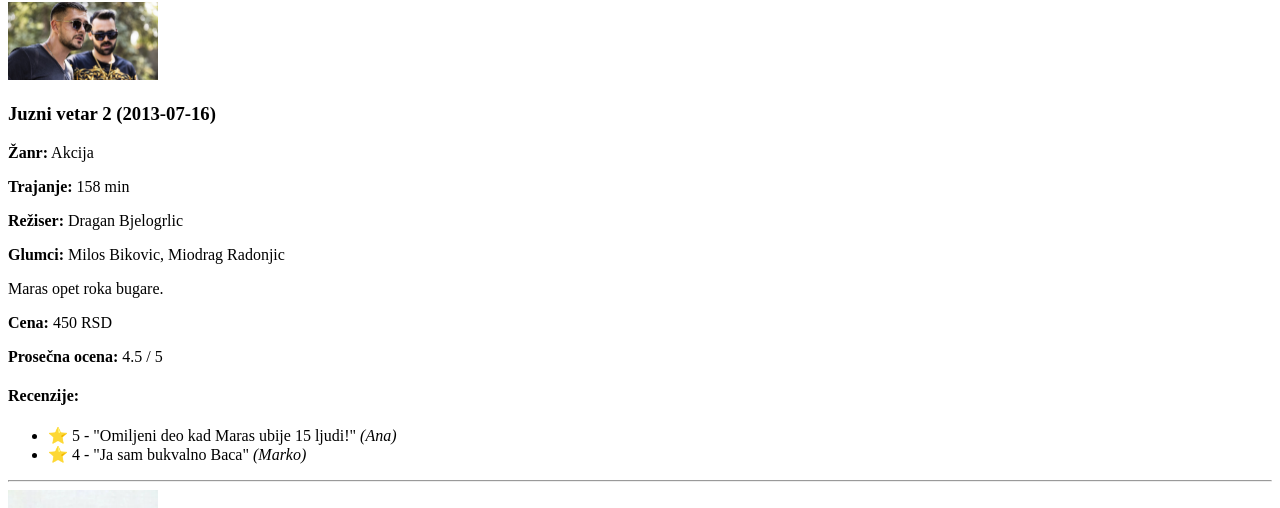
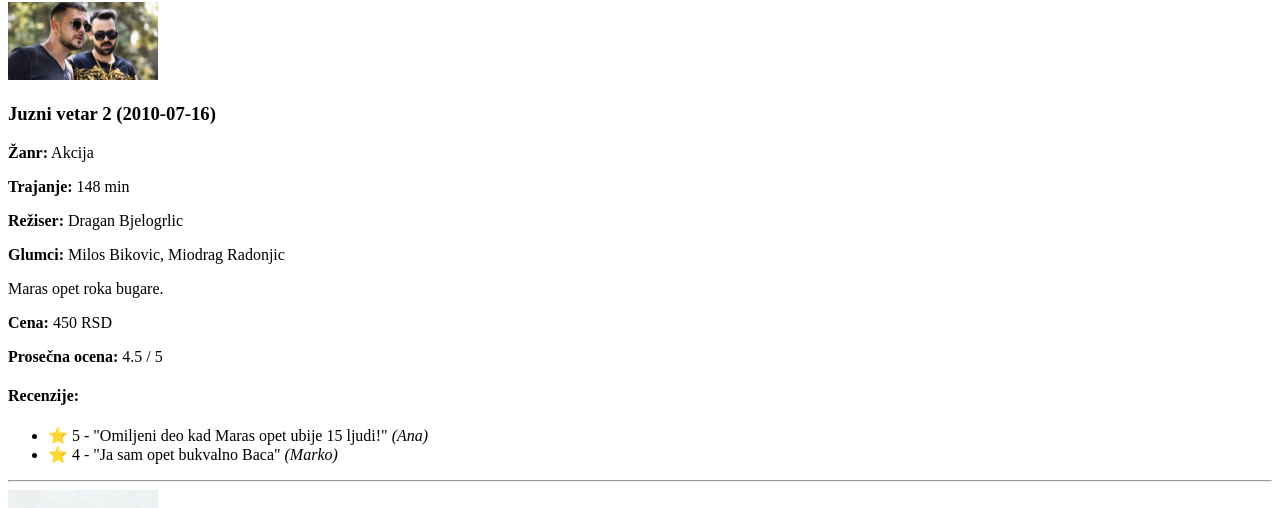
Before and after one commit to KemneProgramer/interfejsjul2, an Angular app: page /filmovi in a window 1280 px wide. Shown: the part 610-1118 px from the top of the page. Built offline with nearby package versions, Linux system fonts and the light colour scheme.

Commit message:
tvrdji commit
dodao film dana

```diff
--- /dev/null
+++ b/src/app/komponente/filmovi.ts
@@ -0,0 +1,73 @@
+import { Film } from '../modeli/film.model';
+
+export const sviFilmovi: Film[] = [
+  {
+    id: 1,
+    naziv: 'Juzni vetar',
+    autor: 'Dragan Bjelogrlic',
+    opis: 'Maras roka bugare.',
+    zanr: 'Akcija',
+    trajanje: 148,
+    glumci: ['Milos Bikovic', 'Miodrag Radonjic'],
+    datumIzlaska: '2010-07-16',
+    projekcije: [
+      { datum: '2025-06-21', vreme: '20:00', status: 'rezervisano' },
+      { datum: '2025-06-22', vreme: '18:00', status: 'gledano', ocena: 5 }
+    ],
+    cena: 450,
+    recenzije: [
+      { korisnik: 'Ana', komentar: 'Omiljeni deo kad Maras ubije 15 ljudi!', ocena: 5 },
+      { korisnik: 'Marko', komentar: 'Ja sam bukvalno Baca', ocena: 4 }
+    ],
+    slika: 'assets/slike/maras.jpg'
+  },
+
+  {
+    id: 2,
+    naziv: 'Juzni vetar 2',
+    autor: 'Dragan Bjelogrlic',
+    opis: 'Maras opet roka bugare.',
+    zanr: 'Akcija',
+    trajanje: 148,
+    glumci: ['Milos Bikovic', 'Miodrag Radonjic'],
+    datumIzlaska: '2010-07-16',
+    projekcije: [
+      { datum: '2025-06-21', vreme: '20:00', status: 'rezervisano' },
+      { datum: '2025-06-22', vreme: '18:00', status: 'gledano', ocena: 5 }
+    ],
+    cena: 450,
+    recenzije: [
+      { korisnik: 'Ana', komentar: 'Omiljeni deo kad Maras opet ubije 15 ljudi!', ocena: 5 },
+      { korisnik: 'Marko', komentar: 'Ja sam opet bukvalno Baca', ocena: 4 }
+    ],
+    slika: 'assets/slike/maras.jpg'
+  },
+
+
+
+{
+    id: 3,
+    naziv: 'Munje',
+    autor: 'Radivoje Andric',
+    opis: 'Samo jedna obična urbana beogradska noc – dva prijatelja pokušavaju da povrate novac od školskog druga kojeg su maltretirali dok su bili deca.',
+    zanr: 'Komedija',
+    trajanje: 90,
+    glumci: ['Sergej Trifunovic, Maja Mandzuka, Boris Milivojevic'],
+    datumIzlaska: '2001-03-21',
+    projekcije: [
+      { datum: '2025-06-21', vreme: '21:00', status: 'rezervisano' },
+      { datum: '2025-06-22', vreme: '22:30', status: 'gledano', ocena: 4.5 }
+    ],
+    cena: 500,
+    recenzije: [
+      { korisnik: 'Milan', komentar: 'Omiljeni deo je kucna zurka', ocena: 4 },
+      { korisnik: 'Marko', komentar: 'Beremo jabuke', ocena: 5 }
+    ],
+    slika: 'assets/slike/munje.png'
+  },
+
+
+
+
+
+];
--- a/src/app/komponente/lista-filmova/lista-filmova.ts
+++ b/src/app/komponente/lista-filmova/lista-filmova.ts
@@ -1,6 +1,7 @@
 import { Component } from '@angular/core';
 import { CommonModule } from '@angular/common';
 import { Film } from '../../modeli/film.model';
+import { sviFilmovi } from '../filmovi';
 @Component({
   selector: 'app-lista-filmova',
   standalone: true,
@@ -9,79 +10,11 @@ import { Film } from '../../modeli/film.model';
   styleUrls: ['./lista-filmova.scss']
 })
 export class ListaFilmova {
+  filmovi = sviFilmovi;
 
-
-
-  filmovi: Film[] = [
-  {
-    id: 1,
-    naziv: 'Juzni vetar',
-    autor: 'Dragan Bjelogrlic',
-    opis: 'Maras roka bugare.',
-    zanr: 'Akcija',
-    trajanje: 148,
-    glumci: ['Milos Bikovic', 'Miodrag Radonjic'],
-    datumIzlaska: '2010-07-16',
-    projekcije: [
-      { datum: '2025-06-21', vreme: '20:00', status: 'rezervisano' },
-      { datum: '2025-06-22', vreme: '18:00', status: 'gledano', ocena: 5 }
-    ],
-    cena: 450,
-    recenzije: [
-      { korisnik: 'Ana', komentar: 'Omiljeni deo kad Maras ubije 15 ljudi!', ocena: 5 },
-      { korisnik: 'Marko', komentar: 'Ja sam bukvalno Baca', ocena: 4 }
-    ],
-    slika: 'assets/slike/maras.jpg'
-  },
-
-  {
-    id: 2,
-    naziv: 'Juzni vetar 2',
-    autor: 'Dragan Bjelogrlic',
-    opis: 'Maras opet roka bugare.',
-    zanr: 'Akcija',
-    trajanje: 158,
-    glumci: ['Milos Bikovic', 'Miodrag Radonjic'],
-    datumIzlaska: '2013-07-16',
-    projekcije: [
-      { datum: '2025-06-21', vreme: '20:00', status: 'rezervisano' },
-      { datum: '2025-06-22', vreme: '18:00', status: 'gledano', ocena: 5 }
-    ],
-    cena: 450,
-    recenzije: [
-      { korisnik: 'Ana', komentar: 'Omiljeni deo kad Maras ubije 15 ljudi!', ocena: 5 },
-      { korisnik: 'Marko', komentar: 'Ja sam bukvalno Baca', ocena: 4 }
-    ],
-    slika: 'assets/slike/maras.jpg'
-  },
-  {
-    id: 3,
-    naziv: 'Munje',
-    autor: 'Radivoje Andric',
-    opis: 'Samo jedna obična urbana beogradska noc – dva prijatelja pokušavaju da povrate novac od školskog druga kojeg su maltretirali dok su bili deca.',
-    zanr: 'Komedija',
-    trajanje: 90,
-    glumci: ['Sergej Trifunovic, Maja Mandzuka, Boris Milivojevic'],
-    datumIzlaska: '2001-03-21',
-    projekcije: [
-      { datum: '2025-06-21', vreme: '21:00', status: 'rezervisano' },
-      { datum: '2025-06-22', vreme: '22:30', status: 'gledano', ocena: 4.5 }
-    ],
-    cena: 500,
-    recenzije: [
-      { korisnik: 'Milan', komentar: 'Omiljeni deo je kucna zurka', ocena: 4 },
-      { korisnik: 'Marko', komentar: 'Beremo jabuke', ocena: 5 }
-    ],
-    slika: 'assets/slike/munje.png'
-  },
-
-
-];
-
-
-getProsecnaOcena(film: Film): number {
+  getProsecnaOcena(film: Film): number {
     if (!film.recenzije || film.recenzije.length === 0) return 0;
-    const suma = film.recenzije.reduce((acc, rec) => acc + rec.ocena, 0);
+    const suma = film.recenzije.reduce((acc, r) => acc + r.ocena, 0);
     return suma / film.recenzije.length;
   }
 }
--- a/src/app/stranice/pocetna/pocetna.html
+++ b/src/app/stranice/pocetna/pocetna.html
@@ -4,3 +4,10 @@
   <a href="/korpa" class="dugme">🛒 Korpa</a>
   <a href="/onama" class="dugme">ℹ️ O nama</a>
 </div>
+
+<h2>Nasumični film dana</h2>
+<div *ngIf="randomFilm">
+  <h3>{{ randomFilm.naziv }}</h3>
+  <img [src]="randomFilm.slika" alt="{{ randomFilm.naziv }}" width="200" />
+  <p>{{ randomFilm.opis }}</p>
+</div>
--- a/src/app/stranice/pocetna/pocetna.ts
+++ b/src/app/stranice/pocetna/pocetna.ts
@@ -1,11 +1,20 @@
-import { Component } from '@angular/core';
+import { Component, OnInit } from '@angular/core';
+import { Film } from '../../modeli/film.model';
+import { sviFilmovi } from '../../komponente/filmovi';
+import { NgIf } from '@angular/common';
 
 @Component({
   selector: 'app-pocetna',
-  imports: [],
   templateUrl: './pocetna.html',
-  styleUrl: './pocetna.scss'
+  styleUrl: './pocetna.scss',
+  standalone: true,
+  imports: [NgIf]
 })
-export class Pocetna {
+export class Pocetna implements OnInit {
+  randomFilm!: Film;
 
+  ngOnInit() {
+    const randomIndex = Math.floor(Math.random() * sviFilmovi.length);
+    this.randomFilm = sviFilmovi[randomIndex];
+  }
 }
--- a/tsconfig.json
+++ b/tsconfig.json
@@ -16,7 +16,8 @@
   "module": "preserve",
   "baseUrl": "src",
   "paths": {
-    "modeli/*": ["app/modeli/*"]
+    "modeli/*": ["app/modeli/*"],
+    "@filmovi": ["app/komponente/filmovi"],
   }
 },
 
```
Also changed, not shown: tsconfig.app.json (+6 -2 lines).
